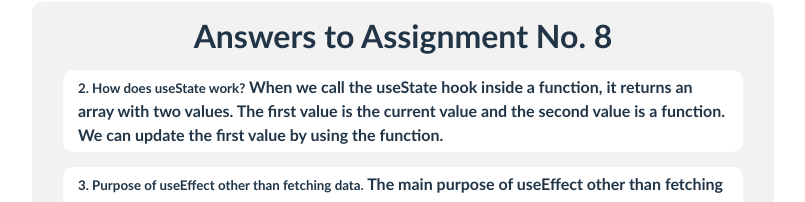
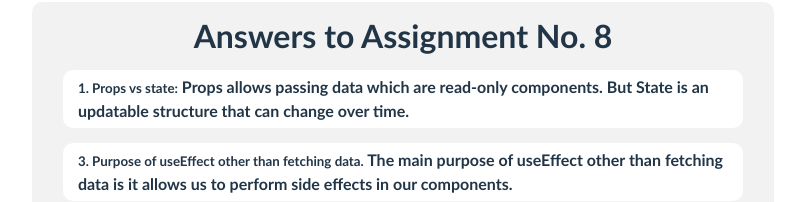
Before and after one commit to nayem-upo/knowledge-cafe, a React (Vite) app: page / in a window 1280 px wide. Shown: the part 2108-2310 px from the top of the page, without its empty margins (237-1042 px from the left). Built offline with nearby package versions, Linux system fonts and the light colour scheme.

Commit message:
all images showed

```diff
--- a/src/Components/Bonus/Bonus.jsx
+++ b/src/Components/Bonus/Bonus.jsx
@@ -9,8 +9,8 @@ class Bonus extends Component {
                 <div>
                     <h1 className="title">Answers to Assignment No. 8</h1>
                     <div>
-                        {/* <h4 className="answers"><small>1. Props vs state:</small> Props allows passing data which are read-only components. But State is an updatable structure that can change over time.</h4> */}
-                        <h4 className="answers"><small>2. How does useState work?</small> When we call the useState hook inside a function, it returns an array with two values. The first value is the current value and the second value is a function. We can update the first value by using the function.</h4>
+                        <h4 className="answers"><small>1. Props vs state:</small> Props allows passing data which are read-only components. But State is an updatable structure that can change over time.</h4>
+                        {/* <h4 className="answers"><small>2. How does useState work?</small> When we call the useState hook inside a function, it returns an array with two values. The first value is the current value and the second value is a function. We can update the first value by using the function.</h4> */}
                         <h4 className="answers"><small>3. Purpose of useEffect other than fetching data.</small> The main purpose of useEffect other than fetching data is it allows us to perform side effects in our components.</h4>
                         <h4 className="answers"><small>4. How Does React work?</small> React allows to create modular user interfaces by breaking UI into smaller, reusable components. </h4>
 
```
